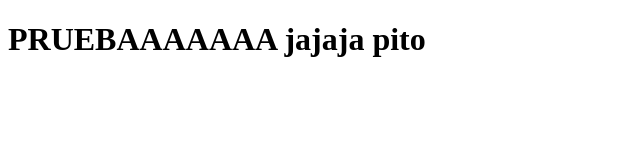
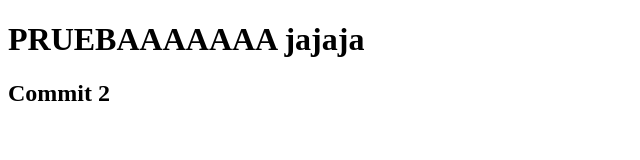
Before and after one commit to JaimeScriptX/CursoGit, a plain HTML site: page index.html in a window 1280 px wide. Shown: the whole page, without its empty margins (0-640 px from the left). Drawn offline with Linux system fonts and the light colour scheme.

Commit message:
Añadiendo un segndo parrafo

```diff
--- a/index.html
+++ b/index.html
@@ -7,6 +7,7 @@
     <title>Ejemplo</title>
 </head>
 <body>
-    <h1>PRUEBAAAAAAA jajaja pito</h1>
+    <h1>PRUEBAAAAAAA jajaja</h1>
+    <h2>Commit 2</h2>
 </body>
 </html>
```
